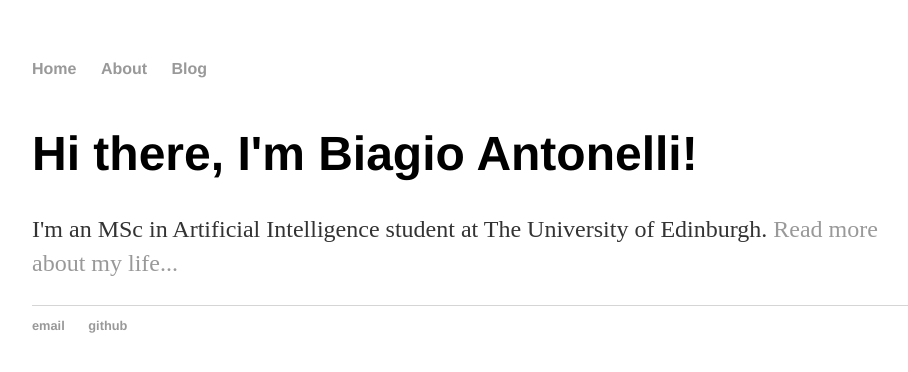
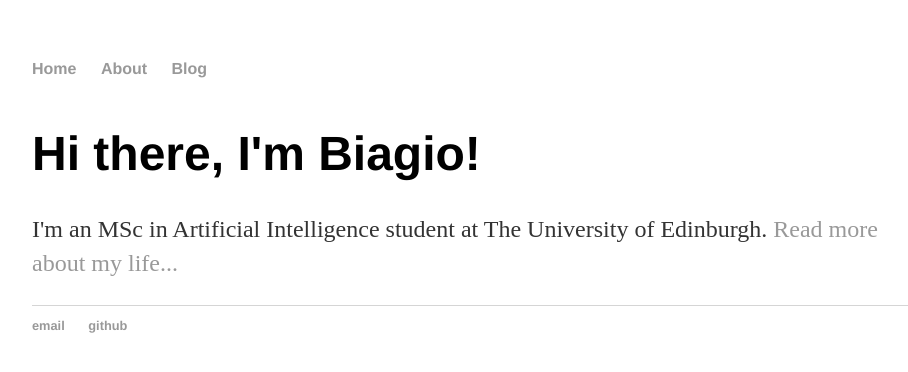
Before and after one commit to BiagioAntonelli/BiagioAntonelli.github.io, a Jekyll site: the page built from index.html, in a window 1280 px wide. Shown: the top 372 px of the page, without its empty margins (160-1068 px from the left). Built offline with Jekyll 4.4.1, drawn with Linux system fonts in a browser that asks for light colours.

```diff
--- a/_layouts/default.html
+++ b/_layouts/default.html
@@ -1,11 +1,9 @@
 <!DOCTYPE html>
 <html>
   <head>
+    <link rel="stylesheet" type="text/css" href="/css/main.css">
     <title>{{ page.title }}</title>
-    <link rel="stylesheet" type="text/css" href="/css/main.css">
   </head>
-
-
   <body>
     <nav>
       <ul>
--- a/_layouts/post.html
+++ b/_layouts/post.html
@@ -2,6 +2,7 @@
 layout: default
 ---
 <h1>{{ page.title }}</h1>
+
 <p class="meta">{{ page.date | date_to_string }}</p>
 
 <div class="post">
--- a/index.html
+++ b/index.html
@@ -3,6 +3,6 @@ layout: default
 title: Biagio Antonelli
 ---
 <div class="blurb">
-	<h1>Hi there, I'm Biagio Antonelli!</h1>
+	<h1>Hi there, I'm Biagio!</h1>
 	<p>I'm an MSc in Artificial Intelligence student at The University of Edinburgh. <a href="/about">Read more about my life...</a></p>
 </div><!-- /.blurb -->
```
Lines whose indentation alone changed are shown as unchanged.
